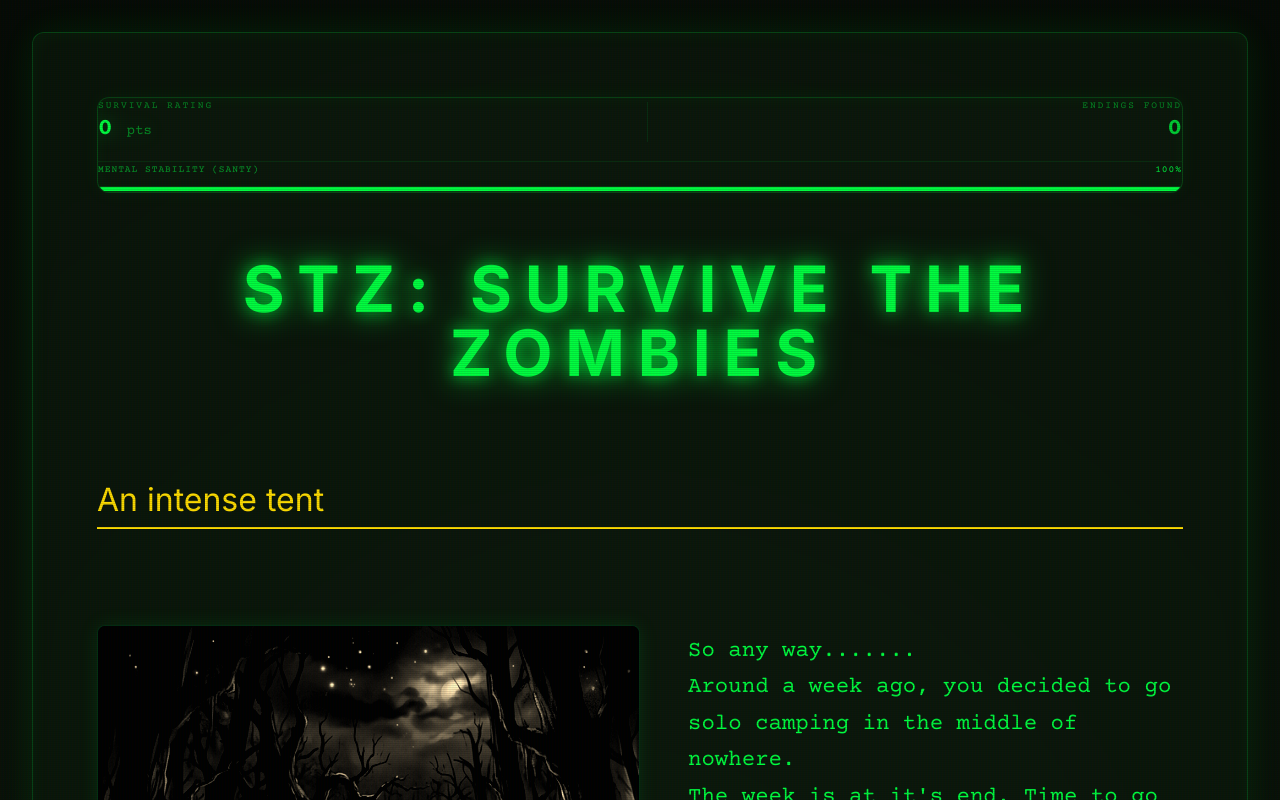
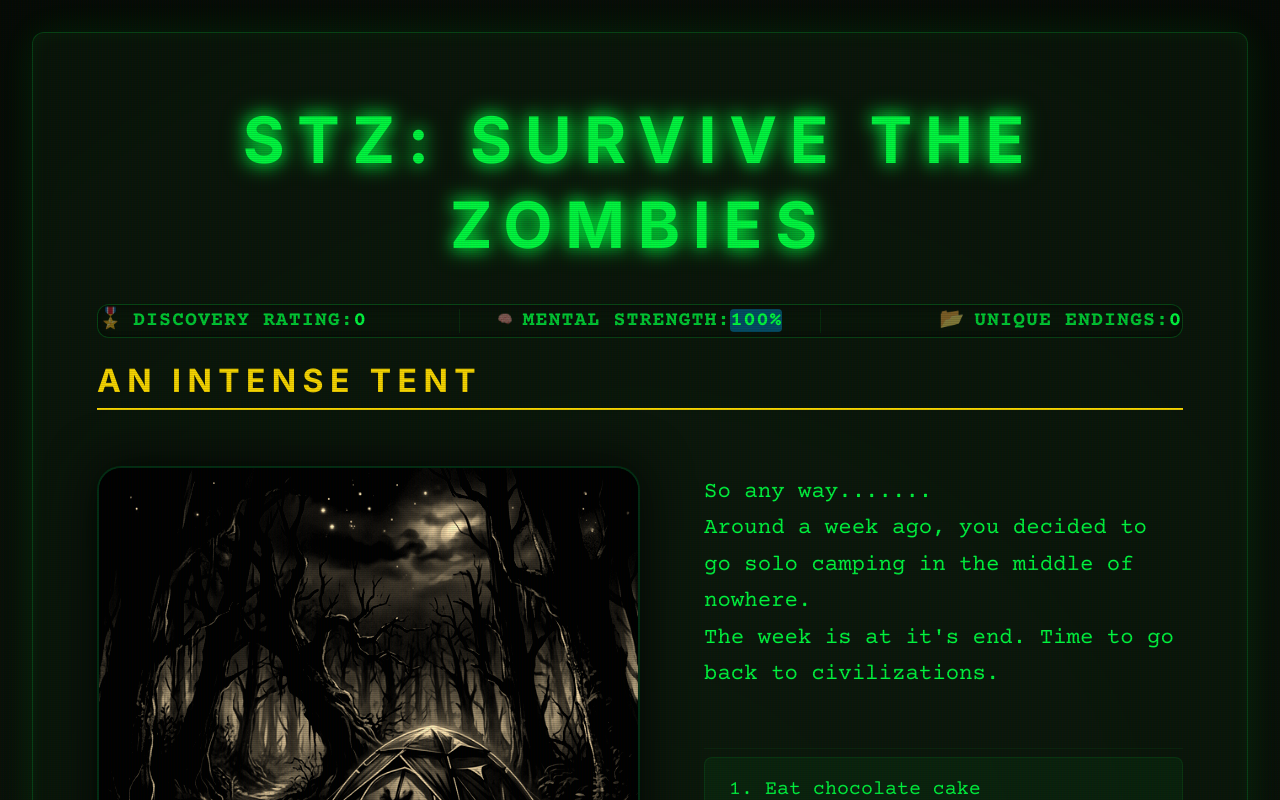
Before and after one commit to cory-paws/stz, a Next.js app: page / in a window 1280 px wide. Shown: the top 800 px of the page. Built offline with nearby package versions, Linux system fonts and the light colour scheme.

Commit message:
Free from desire

```diff
--- a/app/page.tsx
+++ b/app/page.tsx
@@ -217,12 +217,19 @@ export default function Game() {
   const currentDroppedItems = droppedItems[currentLocation] || [];
 
   return (
-    <main className="w-full max-w-[1500px] bg-[#0d1a0d]/70 backdrop-blur-md border border-[#00ff41]/20 rounded-xl p-8 md:p-16 shadow-[0_0_40px_rgba(0,255,65,0.1),inset_0_0_20px_rgba(0,255,65,0.05)] relative animate-[flicker_0.15s_infinite_alternate] flex flex-col gap-16">
-      <ScoreDisplay
-        score={totalScore}
-        discoveredCount={discoveredEndings.length}
-        sanity={sanity}
-      />
+    <main className="w-full max-w-[1500px] bg-[#0d1a0d]/70 backdrop-blur-md border border-[#00ff41]/20 rounded-2xl p-6 md:p-12 shadow-[0_0_50px_rgba(0,255,65,0.15),inset_0_0_30px_rgba(0,255,65,0.05)] relative animate-[flicker_0.15s_infinite_alternate] flex flex-col gap-6">
+      <div className="w-full flex flex-col items-center gap-1 mb-2">
+        {currentLocation === 'index.json' && (
+          <h1 className={`${data?.type === 'DEAD' ? 'text-red-500 drop-shadow-[0_0_10px_rgba(255,49,49,0.8)]' : 'text-[#00ff41] drop-shadow-[0_0_10px_rgba(0,255,65,0.8)]'} font-black text-[10px] md:text-xs uppercase tracking-[0.8em] text-center antialiased mb-2`}>
+            STZ: SURVIVE THE ZOMBIES
+          </h1>
+        )}
+        <ScoreDisplay
+          score={totalScore}
+          discoveredCount={discoveredEndings.length}
+          sanity={sanity}
+        />
+      </div>
 
       <LocationDisplay data={data}>
         {data && data.options && (
--- a/components/LocationDisplay.tsx
+++ b/components/LocationDisplay.tsx
@@ -10,25 +10,16 @@ export function LocationDisplay({ data, children }: LocationDisplayProps) {
     if (!data) return null;
 
     return (
-        <>
-            {data.type === 'DEAD' ? (
-                <h1 className="text-red-500 font-sans text-3xl md:text-4xl lg:text-5xl font-extrabold text-center uppercase tracking-wide mb-8 drop-shadow-[0_0_15px_rgba(255,49,49,0.6)] break-words">
-                    Survive The Zombies
-                </h1>
-            ) : (
-                <h1 className="text-[#00ff41] font-sans text-3xl md:text-4xl lg:text-5xl font-extrabold text-center uppercase tracking-wide mb-8 drop-shadow-[0_0_15px_rgba(0,255,65,0.6)] break-words">
-                    STZ: Survive The Zombies
-                </h1>
-            )}
-
-            <h2 className="text-[#ffde00] font-sans text-2xl md:text-3xl mb-8 border-b-2 border-[#ffde00] inline-block pb-2">
+        <div className="flex flex-col gap-6 w-full animate-in fade-in slide-in-from-bottom-8 duration-700">
+            {/* Re-instating the Location Title as requested */}
+            <h2 className="text-[#ffde00] font-sans text-2xl md:text-3xl font-black uppercase tracking-[0.2em] border-b-2 border-[#ffde00]/30 inline-block pb-4 mb-0">
                 {data.title}
             </h2>
 
-            <div className="flex flex-col lg:flex-row gap-12">
+            <div className="flex flex-col lg:flex-row gap-16">
                 {data.image && (
                     <div className="lg:w-1/2 flex-shrink-0">
-                        <div className="w-full max-h-[700px] overflow-hidden rounded-lg border border-green-500/20 shadow-[0_0_20px_rgba(0,255,65,0.1)] relative bg-[#050a05] after:absolute after:inset-0 after:bg-gradient-to-b after:from-transparent after:from-70% after:to-[#050a05]/60 after:pointer-events-none lg:sticky lg:top-8">
+                        <div className="w-full max-h-[700px] overflow-hidden rounded-3xl border-2 border-green-500/20 shadow-[0_0_50px_rgba(0,0,0,0.8)] relative bg-[#050a05] after:absolute after:inset-0 after:bg-gradient-to-b after:from-transparent after:from-70% after:to-[#050a05]/60 after:pointer-events-none lg:sticky lg:top-8">
                             <img
                                 src={data.image}
                                 alt={data.title}
@@ -38,8 +29,8 @@ export function LocationDisplay({ data, children }: LocationDisplayProps) {
                     </div>
                 )}
 
-                <div className={`flex flex-col ${data.image ? 'lg:w-1/2' : 'w-full'} pt-4 gap-12`}>
-                    <div className="text-[1.2rem] md:text-[1.4rem] leading-relaxed space-y-4">
+                <div className={`flex flex-col ${data.image ? 'lg:w-1/2' : 'w-full'} pt-4 gap-16`}>
+                    <div className="text-[1.2rem] md:text-[1.4rem] leading-relaxed space-y-8">
                         {data.lines.map((line, index) => (
                             <p
                                 key={index}
@@ -53,6 +44,6 @@ export function LocationDisplay({ data, children }: LocationDisplayProps) {
                     {children}
                 </div>
             </div>
-        </>
+        </div>
     );
 }
--- a/components/OptionsList.tsx
+++ b/components/OptionsList.tsx
@@ -26,14 +26,14 @@ export function OptionsList({
     };
 
     return (
-        <div className="flex flex-col gap-8 mt-8 pt-12 border-t border-[#00ff41]/5">
+        <div className="flex flex-col gap-10 mt-8 pt-12 border-t border-[#00ff41]/5">
             <ul className="list-none flex flex-col gap-4">
                 {options.filter(opt => !shouldSkipOption(opt)).map((option, index) => (
                     <li
                         key={`${option.id || index}`}
                         onClick={() => onOptionClick(option.link)}
                         style={{ animationDelay: `${(linesCount + index) * 0.2}s` }}
-                        className="p-4 px-6 bg-[#00ff41]/5 border border-[#00ff41]/10 rounded-lg cursor-pointer transition-all duration-300 ease-in-out relative overflow-hidden hover:bg-[#00ff41]/15 hover:border-[#00ff41] hover:translate-x-2 hover:shadow-[0_0_15px_rgba(0,255,65,0.2)] before:content-[''] before:absolute before:left-0 before:top-0 before:h-full before:w-1 before:bg-[#00ff41] before:scale-y-0 before:transition-transform before:duration-300 hover:before:scale-y-100 opacity-0 translate-y-2 animate-[fadeInUp_0.5s_ease_forwards]"
+                        className="p-12 px-12 bg-[#00ff41]/5 border border-[#00ff41]/10 rounded-lg cursor-pointer transition-all duration-300 ease-in-out relative overflow-hidden hover:bg-[#00ff41]/15 hover:border-[#00ff41] hover:translate-x-2 hover:shadow-[0_0_15px_rgba(0,255,65,0.2)] before:content-[''] before:absolute before:left-0 before:top-0 before:h-full before:w-1 before:bg-[#00ff41] before:scale-y-0 before:transition-transform before:duration-300 hover:before:scale-y-100 opacity-0 translate-y-2 animate-[fadeInUp_0.5s_ease_forwards]"
                     >
                         {option.desc}
                     </li>
--- a/components/ScoreDisplay.tsx
+++ b/components/ScoreDisplay.tsx
@@ -7,54 +7,67 @@ interface ScoreDisplayProps {
 }
 
 export default function ScoreDisplay({ score, discoveredCount, sanity }: ScoreDisplayProps) {
-    const sanityColor = sanity > 70 ? '#00ff41' : sanity > 30 ? '#ffde00' : '#ff3131';
+    const sanityColor = sanity > 70 ? 'bg-sky-500/40' : sanity > 30 ? 'bg-yellow-500/40' : 'bg-red-500/40';
 
     return (
-        <div className="flex flex-col gap-4 p-4 px-6 bg-[#0d1a0d]/80 border border-[#00ff41]/20 rounded-xl backdrop-blur-md shadow-[0_0_20px_rgba(0,255,65,0.05),inset_0_0_15px_rgba(0,255,65,0.05)] relative overflow-hidden">
-            <div className="flex items-center justify-between gap-6">
-                <div className="flex flex-col">
-                    <span className="text-[0.6rem] uppercase tracking-[0.2em] text-[#00ff41]/50 mb-1">
-                        Survival Rating
-                    </span>
-                    <div className="text-2xl font-mono text-[#00ff41] font-bold drop-shadow-[0_0_10px_rgba(0,255,65,0.4)]">
-                        {score.toLocaleString()} <span className="text-sm font-normal opacity-50 ml-1">pts</span>
+        <div className="w-full bg-[#0d1a0d]/40 backdrop-blur-md border border-[#00ff41]/20 rounded-xl p-2 md:p-3 shadow-[inset_0_0_15px_rgba(0,0,0,0.5)] relative overflow-hidden">
+            {/* Background scanline effect */}
+            <div className="absolute inset-0 pointer-events-none opacity-[0.03] bg-[linear-gradient(rgba(18,16,16,0)_50%,rgba(0,0,0,0.25)_50%),linear-gradient(90deg,rgba(255,0,0,0.06),rgba(0,255,0,0.02),rgba(0,0,255,0.06))] bg-[length:100%_4px,3px_100%]" />
+
+            {/* Full-Width Desktop Row - Consistent Label [Badge] Style */}
+            <div className="flex flex-col md:flex-row items-center justify-between m-100 gap-4 md:gap-0 w-full relative z-10 px-4 md:px-8">
+
+                {/* Panel 1: Discovery Rating */}
+                <div className="flex items-center gap-2.5 flex-1 justify-start p-10">
+                    <span className="opacity-50">🎖️</span>
+                    <div className="flex flex-col">
+                        <div className="text-[20px] text-[#00ff41]/80 font-bold uppercase m-10 tracking-wider">
+                            Discovery Rating:
+                            <span className=" rounded px-2 py-0.5 pl-10 ml-10 text-[#00ff41] font-black">
+                                {score.toLocaleString()}
+                            </span>
+                        </div>
                     </div>
                 </div>
 
-                <div className="h-10 w-px bg-[#00ff41]/10" />
+                {/* Divider */}
+                <div className="hidden md:block w-px h-6 bg-[#00ff41]/10 mx-6" />
 
-                <div className="flex flex-col items-end">
-                    <span className="text-[0.6rem] uppercase tracking-[0.2em] text-[#00ff41]/50 mb-1">
-                        Endings Found
-                    </span>
-                    <div className="text-xl font-mono text-[#00ff41] opacity-80">
-                        <span className="text-2xl font-bold">{discoveredCount}</span>
+                {/* Panel 2: Mental Strength */}
+                <div className="flex items-center gap-2.5 flex-1 justify-center">
+                    <span className={`text-xs ${sanity < 30 ? 'animate-bounce' : 'opacity-50'}`}>🧠</span>
+                    <div className="flex flex-col">
+                        <div className="text-[20px] text-[#00ff41]/80 font-bold uppercase tracking-wider">
+                            Mental Strength:
+                            <span className={`${sanityColor} rounded px-2 py-0.5 ml-2 text-[#00ff41] font-black`}>
+                                {Math.round(sanity)}%
+                            </span>
+                        </div>
+                    </div>
+                </div>
+
+                {/* Divider */}
+                <div className="hidden md:block w-px h-6 bg-[#00ff41]/10 mx-6" />
+
+                {/* Panel 3: Unique Endings */}
+                <div className="flex items-center gap-2.5 flex-1 justify-end">
+                    <span className="opacity-50">📂</span>
+                    <div className="flex flex-col items-end md:items-start text-right md:text-left">
+                        <div className="text-[20px] text-[#00ff41]/80 font-bold uppercase tracking-wider">
+                            Unique Endings:
+                            <span className="rounded px-2 py-0.5 ml-2 text-[#00ff41] font-black">
+                                {discoveredCount}
+                            </span>
+                        </div>
                     </div>
                 </div>
             </div>
 
-            {/* Sanity Meter */}
-            <div className="flex flex-col gap-2 pt-2 border-t border-[#00ff41]/10">
-                <div className="flex justify-between items-center text-[0.6rem] uppercase tracking-widest text-[#00ff41]/60">
-                    <span>Mental Stability (Santy)</span>
-                    <span style={{ color: sanityColor }}>{Math.round(sanity)}%</span>
-                </div>
-                <div className="h-1.5 w-full bg-[#00ff41]/5 rounded-full overflow-hidden border border-[#00ff41]/10">
-                    <div
-                        className="h-full transition-all duration-500 ease-out"
-                        style={{
-                            width: `${sanity}%`,
-                            backgroundColor: sanityColor,
-                            boxShadow: `0 0 10px ${sanityColor}80`
-                        }}
-                    />
-                </div>
-            </div>
-
-            <div className="absolute -top-px -left-px h-2 w-2 border-t border-l border-[#00ff41]/40" />
-            <div className="absolute -top-px -right-px h-2 w-2 border-t border-r border-[#00ff41]/40" />
-            <div className="absolute -bottom-px -left-px h-2 w-2 border-b border-l border-[#00ff41]/40" />
-            <div className="absolute -bottom-px -right-px h-2 w-2 border-b border-r border-[#00ff41]/40" />
-        </div>
+            {/* Subtle Edges */}
+            <div className="absolute top-0 left-0 w-2 h-2 border-t border-l border-[#00ff41]/10 rounded-tl-md" />
+            <div className="absolute top-0 right-0 w-2 h-2 border-t border-r border-[#00ff41]/10 rounded-tr-md" />
+            <div className="absolute bottom-0 left-0 w-2 h-2 border-b border-l border-[#00ff41]/10 rounded-bl-md" />
+            <div className="absolute bottom-0 right-0 w-2 h-2 border-b border-r border-[#00ff41]/10 rounded-br-md" />
+        </div >
     );
 }
```
